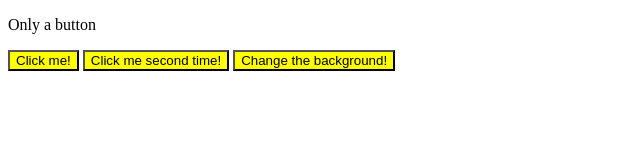
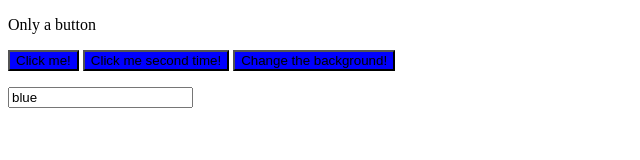
Before and after one commit to akkotakacs/akkotakacs.github.io, a plain HTML site: page click.html in a window 1280 px wide. Both pictures are taken after a click on the button "Change the background!". Shown: the whole page, without its empty margins (0-640 px from the left). Drawn offline with nearby package versions, Linux system fonts and the light colour scheme.

Commit message:
add input text to click.html

```diff
--- a/click.html
+++ b/click.html
@@ -12,7 +12,9 @@
     <button id="second">Click me second time!</button>
 
     <button id="third">Change the background!</button>
-
+    <p>
+    <input type="text" name="want" id="myInput" value="blue">
+    </p>
     <script src="https://ajax.googleapis.com/ajax/libs/jquery/3.3.1/jquery.min.js"></script>
     <!-- <script src="scripts.js"></script> -->
     <script type="text/javascript" src="./click.js"></script>
--- a/click.js
+++ b/click.js
@@ -9,6 +9,15 @@ $('#second').click(() => {
     $('#first').text('Other text than click me....')
 });
 
+// $('#third').click(() => {
+//     $('button').css('background', 'yellow')
+// });
+
 $('#third').click(() => {
-    $('button').css('background', 'yellow')
+  let szin = $("#myInput").val();
+  $('button').css('background', szin)
 });
+
+// only the first input is read..
+// let szin = $("#myInput").val();
+        // alert(szin);
```
